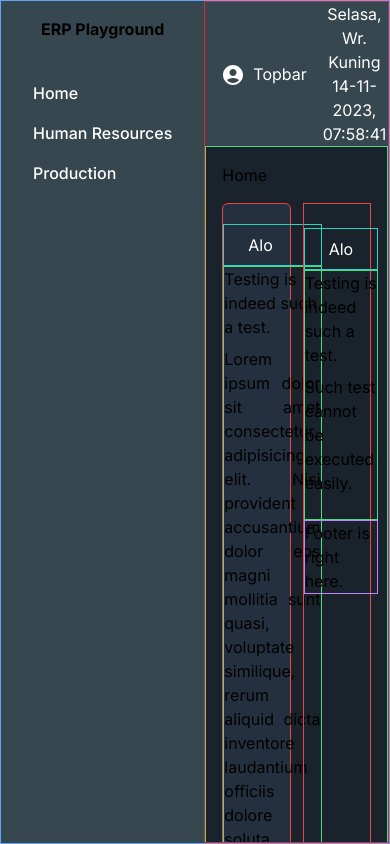
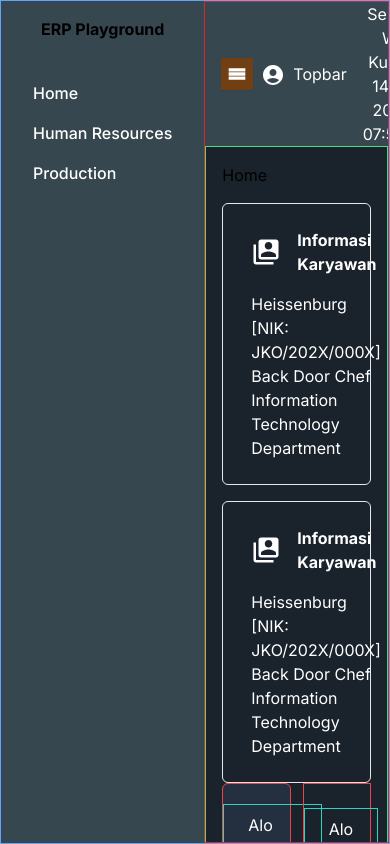
Before and after one commit to emilfauzan/erpplayground, a Next.js app: page /views/dashboard/home in a window 390 px wide. Built offline with nearby package versions, Linux system fonts and the light colour scheme.

Commit message:
modified topbar but not fully functioned yet

```diff
--- a/app/views/dashboard/layout.tsx
+++ b/app/views/dashboard/layout.tsx
@@ -1,12 +1,22 @@
 "use client"
 
+import Loader from "@/components/common/loader/Loader";
 import Sidebar from '@/components/navigation/Sidebar/Sidebar'
 import Topbar from '@/components/navigation/Topbar/Topbar'
-import React, { ReactNode } from 'react'
+import React, { ReactNode, useEffect, useState } from 'react'
 
 export default function DashboardLayout({ children }: { children: ReactNode }) {
+    const [loading, setLoading] = useState<boolean>(true);
+
+    useEffect(() => {
+        setTimeout(() => setLoading(false), 1000);
+    }, []);
+
     return (
-        <body>
+        <body suppressHydrationWarning={true}>
+            {loading ? (
+                <Loader />
+            ) : (
                 <div className="flex h-screen overflow-hidden border border-blue-400">
                     <Sidebar />
                     <div
@@ -23,6 +33,7 @@ export default function DashboardLayout({ children }: { children: ReactNode }) {
                         </main>
                     </div>
                 </div>
+            )}
         </body>
     )
 }
--- /dev/null
+++ b/components/common/cards/CardDataStats.tsx
@@ -0,0 +1,69 @@
+import { CardDataStatProp } from "@/interface/typings";
+import React from "react";
+import ArrowUpwardIcon from "@mui/icons-material/ArrowUpward";
+import ArrowDownwardIcon from "@mui/icons-material/ArrowDownward";
+
+function CardDataStats({
+    title,
+    subtitle,
+    description,
+    levelUp,
+    levelDown,
+    children
+}: CardDataStatProp) {
+    return (
+        <div className="rounded-md border border-stroke bg-blue-gray-900 px-7 py-6 text-white shadow-default">
+            <div className=" justify-left flex items-center">
+                <div className="justify-center rounded-full bg-meta-4">
+                    <div className="flex h-11.5 w-11.5 items-center justify-center">
+                        {children}
+                    </div>
+                </div>
+                <div className="ml-4">
+                    <h4 className="text-title-md font-bold text-white">{title}</h4>
+                </div>
+            </div>
+
+            <div className="ml-15 mt-4 flex items-end justify-between">
+                <div>
+                    <h4 className="text-md whitespace-pre-line text-white">{subtitle}</h4>
+                </div>
+            </div>
+
+            <span
+                className={`text-md ml-15 flex items-center gap-1 whitespace-pre-line ${levelUp && "text-meta-3"
+                    } ${levelDown && "text-meta-5"} `}
+            >
+                {description}
+
+                {levelUp && (
+                    <svg
+                        className="fill-meta-3"
+                        width="10"
+                        height="11"
+                        viewBox="0 0 10 11"
+                        fill="none"
+                        xmlns="http://www.w3.org/2000/svg"
+                    >
+                        <ArrowUpwardIcon />
+                    </svg>
+                )}
+
+                {levelDown && (
+                    <svg
+                        className="fill-meta-1"
+                        width="10"
+                        height="11"
+                        viewBox="0 0 10 11"
+                        fill="none"
+                        xmlns="http://www.w3.org/2000/svg"
+                    >
+                        <ArrowDownwardIcon />
+                    </svg>
+                )}
+            </span>
+        </div>
+    )
+}
+
+export default CardDataStats
--- /dev/null
+++ b/components/common/loader/Loader.tsx
@@ -0,0 +1,9 @@
+const Loader = () => {
+    return (
+        <div className="flex h-screen items-center justify-center bg-black">
+            <div className="border-primary h-16 w-16 animate-spin rounded-full border-4 border-solid border-t-transparent"></div>
+        </div>
+    );
+};
+
+export default Loader;
--- a/components/common/tables/Table.tsx
+++ b/components/common/tables/Table.tsx
@@ -1,3 +1,4 @@
+"use client"
 
 import * as React from 'react';
 import {
@@ -82,7 +83,7 @@ const TABLE_ROWS = [
     },
 ];
 
-export const TableTankingEstate = () => {
+export const TableRankingEstate = () => {
     return (
         <Card className="h-full w-full overflow-scroll px-5 pt-6 pb-2.5 bg-[#24303F] rounded-md">
             <table className="w-full min-w-max table-auto text-left">
--- /dev/null
+++ b/components/mt_export_file/ExportComponent.tsx
@@ -0,0 +1,3 @@
+"use client";
+
+export { Button, Input } from "@material-tailwind/react";
--- a/components/navigation/Topbar/Topbar.tsx
+++ b/components/navigation/Topbar/Topbar.tsx
@@ -1,14 +1,39 @@
 import React from 'react'
+import { TopbarProp } from "@/interface/typings";
+import MenuIcon from "@mui/icons-material/Menu";
 import AccountCircleIcon from '@mui/icons-material/AccountCircle';
+import { Button } from "@material-tailwind/react";
 import Link from "next/link";
 import { GetLiveTime } from "../../common/timeAndDate/TimeAndDate";
 import DropdownUser from './DropdownUser';
 
-const Topbar = () => {
+const Topbar = ({ sidebarOpen, setSidebarOpen }: TopbarProp) => {
     return (
         <header className='sticky top-0 z-999 flex bg-[#37474f] w-full drop-shadow-none'>
             <div className='flex flex-grow items-center justify-between px-4 py-4 md:px-6 2xl:px-11'>
                 <div className='flex items-center gap-2 text-white sm:gap-4 lg:hidden'>
+                    <Button
+                        aria-controls="sidebar"
+                        onClick={(event) => {
+                            event.stopPropagation();
+                            setSidebarOpen(!sidebarOpen);
+                        }}
+                        className="z-99999 block rounded-sm border-stroke bg-yellow-900 p-1.5 shadow-sm lg:hidden"
+                    >
+                        <svg
+                            fill="none"
+                            viewBox="0 0 24 24"
+                            strokeWidth={2}
+                            stroke="currentColor"
+                            className="h-5 w-5"
+                        >
+                            <MenuIcon />
+                        </svg>
+                        <span
+                            className="relative block
+              cursor-pointer"
+                        ></span>
+                    </Button>
                     <Link className="block flex-shrink-0 lg-hidden" href="views/dashboard/home">
                         <AccountCircleIcon />
                     </Link>
@@ -22,7 +47,7 @@ const Topbar = () => {
             </div>
             <div className="flex items-center gap-3 2xsm:gap-7">
                 <GetLiveTime />
-                <DropdownUser/>
+                <DropdownUser />
             </div>
         </header>
 
--- a/pages/dashboard/home/Home.tsx
+++ b/pages/dashboard/home/Home.tsx
@@ -1,6 +1,5 @@
 "use client";
 
-import * as React from 'react';
 import {
     Card,
     Typography,
@@ -16,7 +15,9 @@ import {
     TableHead,
     TableRow
 } from '@mui/material';
-import { TableTankingEstate } from '@/components/common/tables/Table';
+import { TableRankingEstate } from '@/components/common/tables/Table';
+import SwitchAccountIcon from "@mui/icons-material/SwitchAccount";
+import CardDataStats from "@/components/common/cards/CardDataStats";
 
 function createData(
     name: number,
@@ -39,42 +40,33 @@ const rows = [
 const Home = () => {
     return (
         <>
-            {/* <div className="grid grid-cols-1 gap-4 md:grid-cols-2 md:gap-6 xl:grid-cols-2 2xl:gap-7.5">
-                <div
+            <h1 className='pb-4'>Home</h1>
+
+            <div className="grid grid-cols-1 gap-4 md:grid-cols-2 md:gap-6 xl:grid-cols-2 2xl:gap-7.5">
+                <CardDataStats
                     title="Informasi Karyawan"
+                    subtitle={
+                        `Heissenburg [NIK: JKO/202X/000X]` + `\n` + `Back Door Chef`
+                    }
+                    description={`Information Technology Department`}
                 >
                     <svg width="30" height="30" fill="none">
+                        <SwitchAccountIcon />
                     </svg>
-                </div>
-
-                <div
-                    title="Status Absen"
+                </CardDataStats>
+                <CardDataStats
+                    title="Informasi Karyawan"
+                    subtitle={
+                        `Heissenburg [NIK: JKO/202X/000X]` + `\n` + `Back Door Chef`
+                    }
+                    description={`Information Technology Department`}
                 >
                     <svg width="30" height="30" fill="none">
+                        <SwitchAccountIcon />
                     </svg>
-                </div>
-            </div> */}
+                </CardDataStats>
+            </div>
 
-            {/* <div className="mt-4 grid grid-cols-12 gap-4 md:mt-6 md:gap-6 2xl:mt-7.5 2xl:gap-7.5"> */}
-            {/*
-        A. Estate / Afdeling / Block Ranking - Today Only (updated every hour)
-          1 - Estate / Afdeling / Block (Show All or Specific)
-          2 - RKH (Rencana Kerja Harian)
-          3 - BJR
-          4 - TBS Quantity
-          5 - Estimated Weight
-          6 - Total RKH // UOM in Tonnes
-          7 - Total TBS
-          8 - Total Estimated Weigth // UOM in Tonnes
-
-        B. Harvester Performance Ranking (with TPH information) - When afdeling is selected (updated every hour)
-          1 - Number of Janjang
-          2 - Estimated Weight // UOM in Tonnes
-          3 - Total Janjang -> at the buttom of the table
-          4 - Total Estimated Weight -> at the buttom of the table // UOM in Tonnes
-        */}
-            {/* <div className="col-span-12"> */}
-            <h1 className='pb-4'>Home</h1>
             <div className="grid grid-cols-2 gap-3">
                 {/* Card starts here */}
                 <Card className="flex flex-wrap py-5 border border-red-500 rounded-md bg-[#24303F]">
@@ -146,7 +138,7 @@ const Home = () => {
 
             <h3 className='py-6'>Lorem ipsum dolor sit amet consectetur adipisicing elit. Sed unde autem dolore. Distinctio architecto magnam odio quasi, placeat amet? Dolore omnis, nemo sequi quo accusantium asperiores! Saepe vero reiciendis exercitationem porro beatae eveniet, veniam unde quas harum cum ratione molestiae hic rerum quam repellendus sunt nam ea omnis modi possimus. Voluptas voluptatem consequatur, et necessitatibus officiis illum dolor distinctio praesentium rem libero cum qui iusto, reprehenderit, maxime dolore ducimus assumenda numquam maiores dolorem. Quia adipisci veritatis voluptatum delectus debitis nostrum beatae aperiam labore asperiores perspiciatis nesciunt excepturi, vel inventore quibusdam! Quibusdam enim quae aperiam aliquam perferendis sunt vero pariatur quidem?</h3>
 
-            <TableTankingEstate />
+            <TableRankingEstate />
 
             <Card className="h-full w-full overflow-scroll px-5 pt-6 pb-2.5 bg-[#24303F] rounded-md">
                 <TableContainer className='text-white'>
@@ -180,6 +172,41 @@ const Home = () => {
                 </TableContainer>
             </Card>
 
+            {/* <div className="grid grid-cols-1 gap-4 md:grid-cols-2 md:gap-6 xl:grid-cols-2 2xl:gap-7.5">
+                <div
+                    title="Informasi Karyawan"
+                >
+                    <svg width="30" height="30" fill="none">
+                    </svg>
+                </div>
+
+                <div
+                    title="Status Absen"
+                >
+                    <svg width="30" height="30" fill="none">
+                    </svg>
+                </div>
+            </div> */}
+
+            {/* <div className="mt-4 grid grid-cols-12 gap-4 md:mt-6 md:gap-6 2xl:mt-7.5 2xl:gap-7.5"> */}
+            {/*
+        A. Estate / Afdeling / Block Ranking - Today Only (updated every hour)
+          1 - Estate / Afdeling / Block (Show All or Specific)
+          2 - RKH (Rencana Kerja Harian)
+          3 - BJR
+          4 - TBS Quantity
+          5 - Estimated Weight
+          6 - Total RKH // UOM in Tonnes
+          7 - Total TBS
+          8 - Total Estimated Weigth // UOM in Tonnes
+
+        B. Harvester Performance Ranking (with TPH information) - When afdeling is selected (updated every hour)
+          1 - Number of Janjang
+          2 - Estimated Weight // UOM in Tonnes
+          3 - Total Janjang -> at the buttom of the table
+          4 - Total Estimated Weight -> at the buttom of the table // UOM in Tonnes
+        */}
+            {/* <div className="col-span-12"> */}
 
             {/*Table A - Estate Ranking*/}
             {/*Table B - Harveters Ranking*/}
```
Lines whose indentation alone changed are shown as unchanged.
